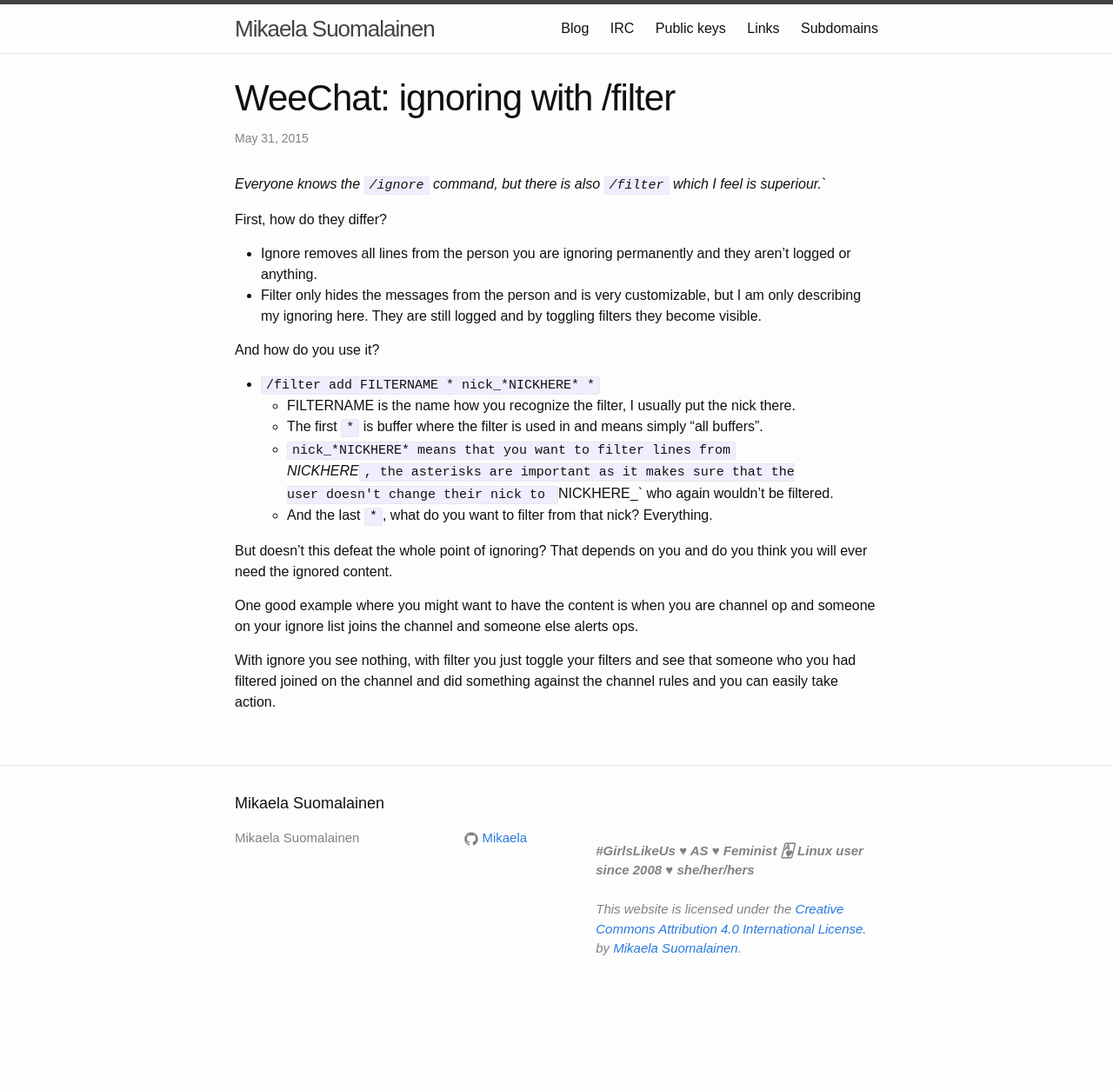
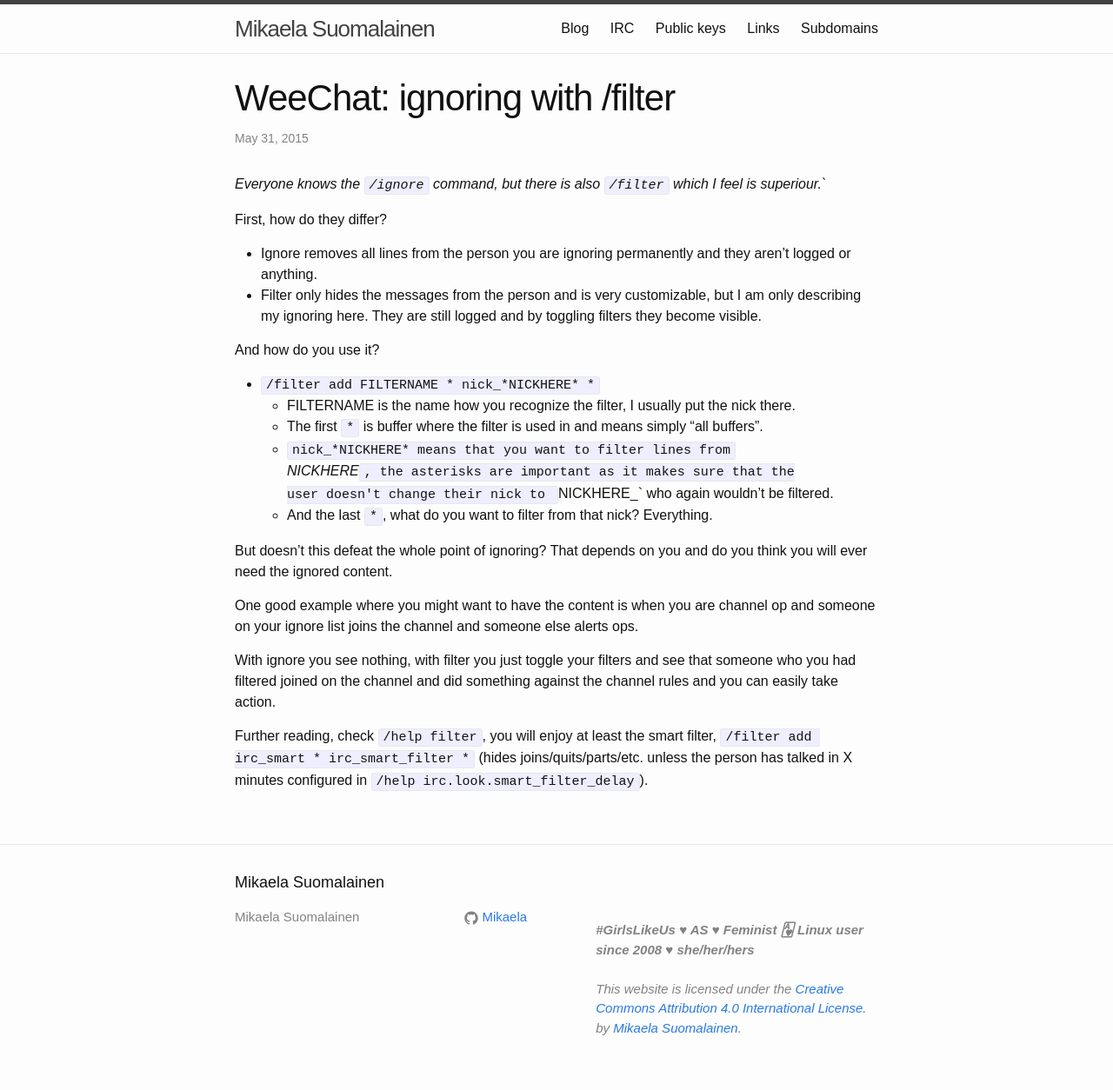
Before and after one commit to Mikaela/mikaela.github.io, a Jekyll site: the page built from _posts/2015-05-31-weechat-filter.md, in a window 1280 px wide. Shown: the whole page at 87% size. Built offline with Jekyll 4.4.1, drawn with Linux system fonts in a browser that asks for light colours; Markdown is read by kramdown in place of the engine named in the settings; comment, search, counter and statistics services are not loaded; before the commit the page ends 1163 px from its top, so only the background shows below that.

Commit message:
last post: add missing end

```diff
--- a/_posts/2015-05-31-weechat-filter.md
+++ b/_posts/2015-05-31-weechat-filter.md
@@ -39,3 +39,8 @@
 With ignore you see nothing, with filter you just toggle your filters and
 see that someone who you had filtered joined on the channel and did
 something against the channel rules and you can easily take action.
+
+Further reading, check `/help filter`, you will enjoy at least
+the smart filter, `/filter add irc_smart * irc_smart_filter *` (hides
+joins/quits/parts/etc. unless the person has talked in X minutes configured
+in `/help irc.look.smart_filter_delay`).
```
